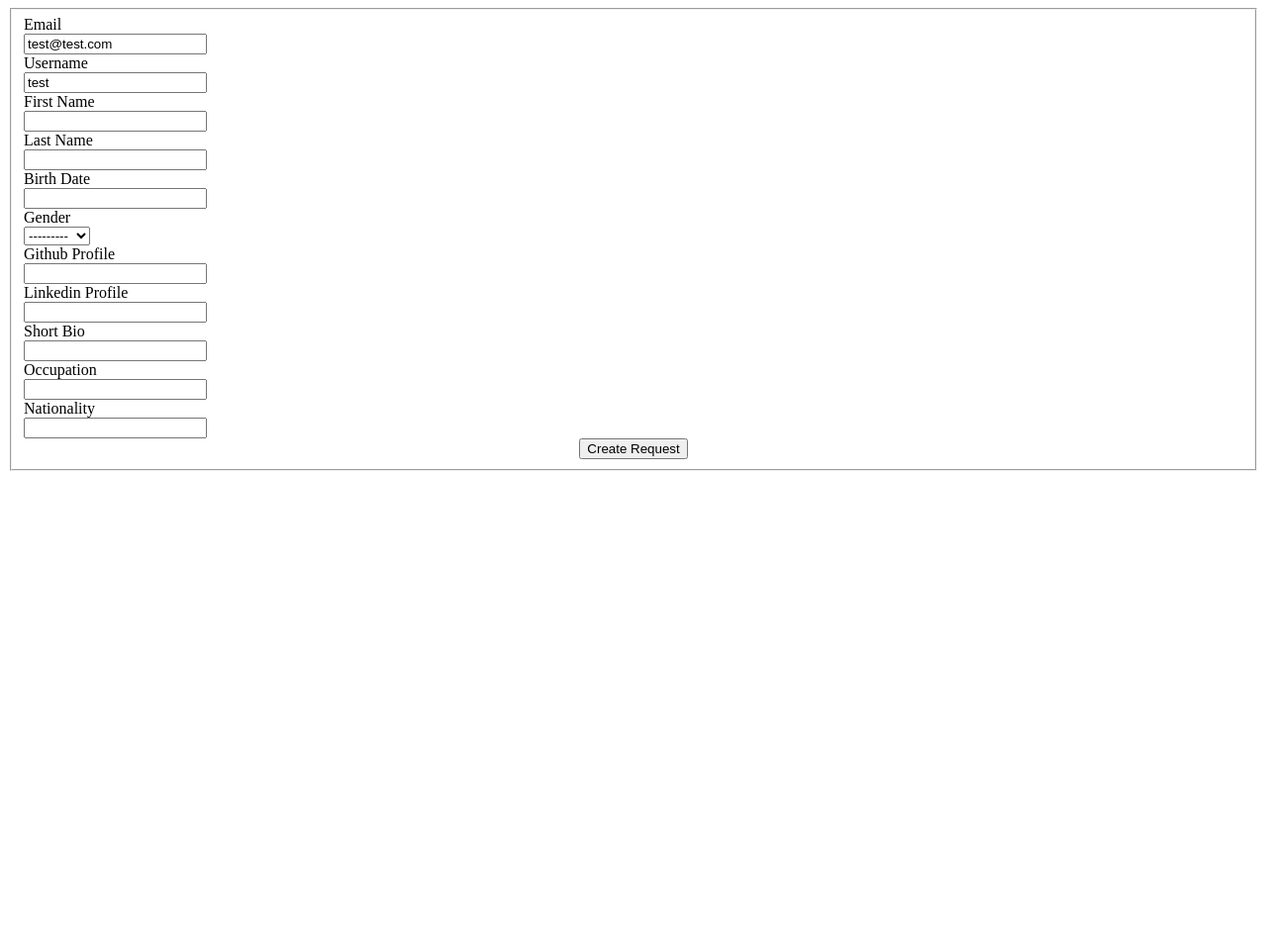
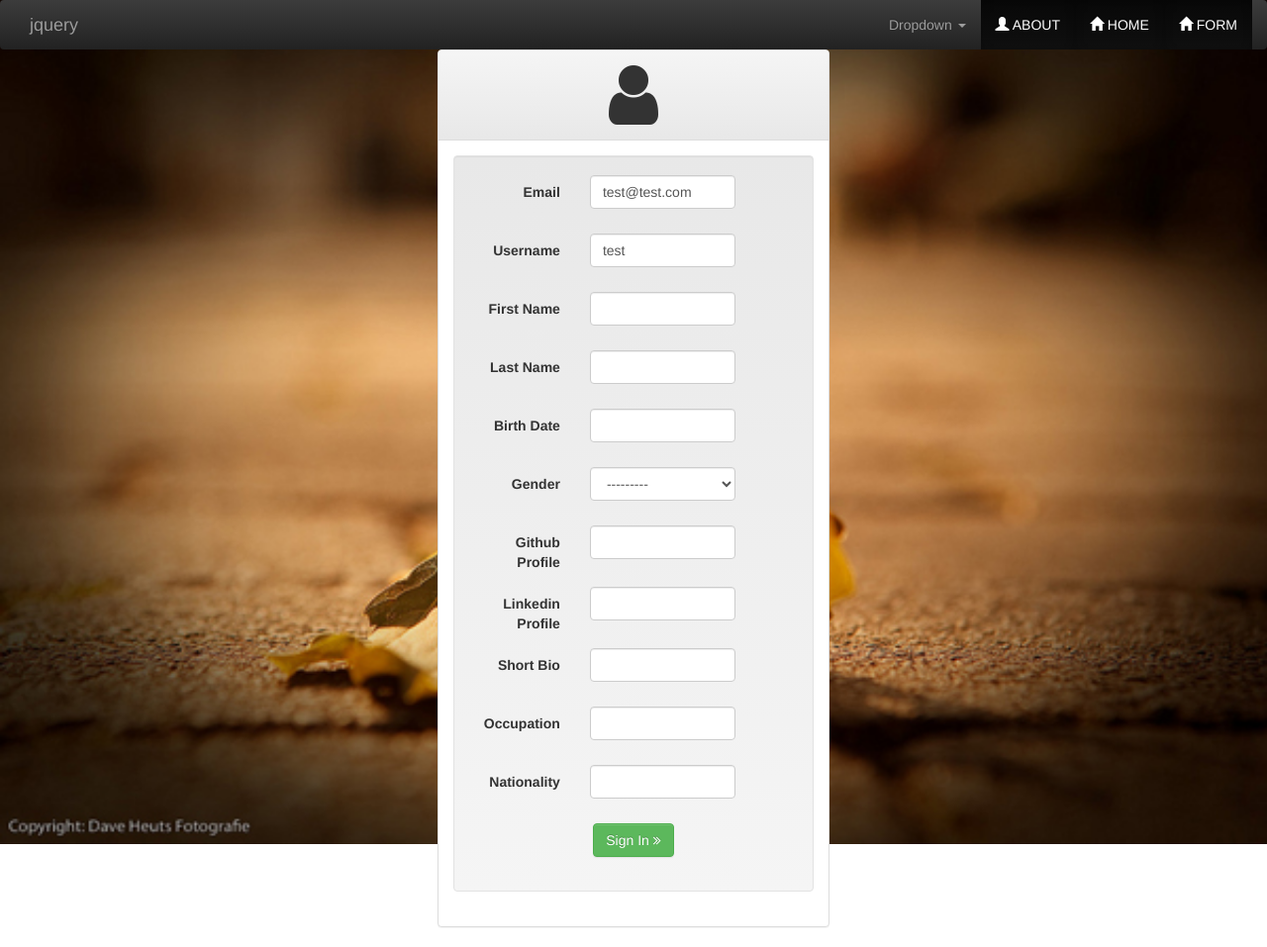
Before and after one commit to aswinanu/django, a Django app: page /registration/user/profile/edit/ in a window 1280 px wide. Shown: the whole page at 99% size. Before the commit the page ends 476 px from the top, so only its background shows below. Run offline with Django 3.2, Linux system fonts and the light colour scheme; a user stored in the database is signed in; parts of the project's set-up code (start-up, migrations or seed data) failed here and were passed over; some libraries are stand-ins or nearby versions.

Commit message:
6 commit

```diff
--- a/registration/templates/registration/user_update_form.html
+++ b/registration/templates/registration/user_update_form.html
@@ -1,8 +1,75 @@
+<!DOCTYPE html>
 {% load staticfiles %}
 {% load register_extras %}
+<html>
+
+<head>
+
+    <!-- Latest compiled and minified CSS -->
+    <link rel="stylesheet" href={% static "css/bootstrap.min.css" %} integrity="sha384-1q8mTJOASx8j1Au+a5WDVnPi2lkFfwwEAa8hDDdjZlpLegxhjVME1fgjWPGmkzs7" crossorigin="anonymous">
+
+    <!-- Optional theme -->
+    <link rel="stylesheet" href={% static "css/bootstrap-theme.min.css" %} integrity="sha384-fLW2N01lMqjakBkx3l/M9EahuwpSfeNvV63J5ezn3uZzapT0u7EYsXMjQV+0En5r" crossorigin="anonymous">
+
+    <!-- Latest compiled and minified JavaScript -->
+    <script src="{% static "js/bootstrap.min.js" %}"></script>
+    <meta charset="utf-8">
+    <title>NEW WEBPAGE BY ME</title>
+    <link href="css/bootstrap.min.css" rel="stylesheet">
+    <script src={% static "js/jquery-1.12.4.min.js" %}></script>
+    <script src={% static "js/bootstrap.min.js" %}></script>
+    <link rel="stylesheet" href="{% static 'font-awsome/css/font-awesome.min.css' %}"/>
+</head>
+
+<body style="background-image: url({% static "images/image-17.jpg" %});background-repeat:no-repeat;background-size:100%;height: 140px;display:block;padding:0 !important;margin:0;" >
+
+<nav class="nav navbar-inverse">
+    <div class="container-fluid">
+        <div class="navbar-header">
+            <a class="navbar-brand" href="http://jquery.com/">jquery</a>
+        </div>
+
+
+        <ul class="nav navbar-nav pull-right">
+
+            <li class="dropdown">
+                <a href="#" class="dropdown-toggle" data-toggle="dropdown" role="button" aria-haspopup="true" aria-expanded="false">Dropdown <span class="caret"></span></a>
+                <ul class="dropdown-menu">
+                    <li><a href="{%  url 'register_user' %}">SIGN UP</a></li>
+
+                    <li role="separator" class="divider"></li>
+                    <li><a href="{%  url 'login' %}">SIGN IN</a></li>
+                </ul>
+            </li>
+            <li class="active">
+
+                <a href="file:///home/icpc2015/Desktop/bootstrap/home.html"> <span style="color:white;" class="glyphicon glyphicon-user"></span> ABOUT</a>
+            </li>
+
+            <li class="active">
+
+                <a href="file:///home/icpc2015/Desktop/bootstrap/index.html"><span style="color:white;" class="glyphicon glyphicon-home"></span> HOME</a>
+            </li>
+            <li class="active">
+
+                <a href="file:///home/icpc2015/Desktop/form.html"><span style="color:white;" class="glyphicon glyphicon-home"></span> FORM</a>
+            </li>
+
+        </ul>
+</nav>
+
+<div class="col-md-4 col-md-offset-4">
+    <div class="panel panel-default">
+
+        <div class="panel-heading" style="display-block;text-align:center">
+            <i class="fa fa-user fa-5x"></i>
+        </div>
+
+        <div class="panel-body">
+
 
             <form class="form-horizontal well" id="registerForm" method="POST"
-      enctype="multipart/form-data" action="{% url 'register_user' %}">
+                  enctype="multipart/form-data" action="#">
                 <fieldset>
                     {% csrf_token %} {% load tz %}
                     {% for field in form.visible_fields %}
@@ -26,7 +93,18 @@
                     <div class="form-group" style="text-align:center">
                         <a href="#tf-courses">
                             <button type="submit" data-loading-text="Creating request..."
-                        class="btn btn-success solution_buttons">Create Request <i class="fa fa-angle-double-right"></i> </button></a>
+                                    class="btn btn-success solution_buttons">Sign In <i class="fa fa-angle-double-right"></i> </button></a>
                     </div> <!-- form-group -->
                 </fieldset>
             </form>
+        </div>
+    </div>
+</div>
+</div>
+</div>
+</div>
+</div>
+
+
+</body>
+</html>
```
Lines whose indentation alone changed are shown as unchanged.
